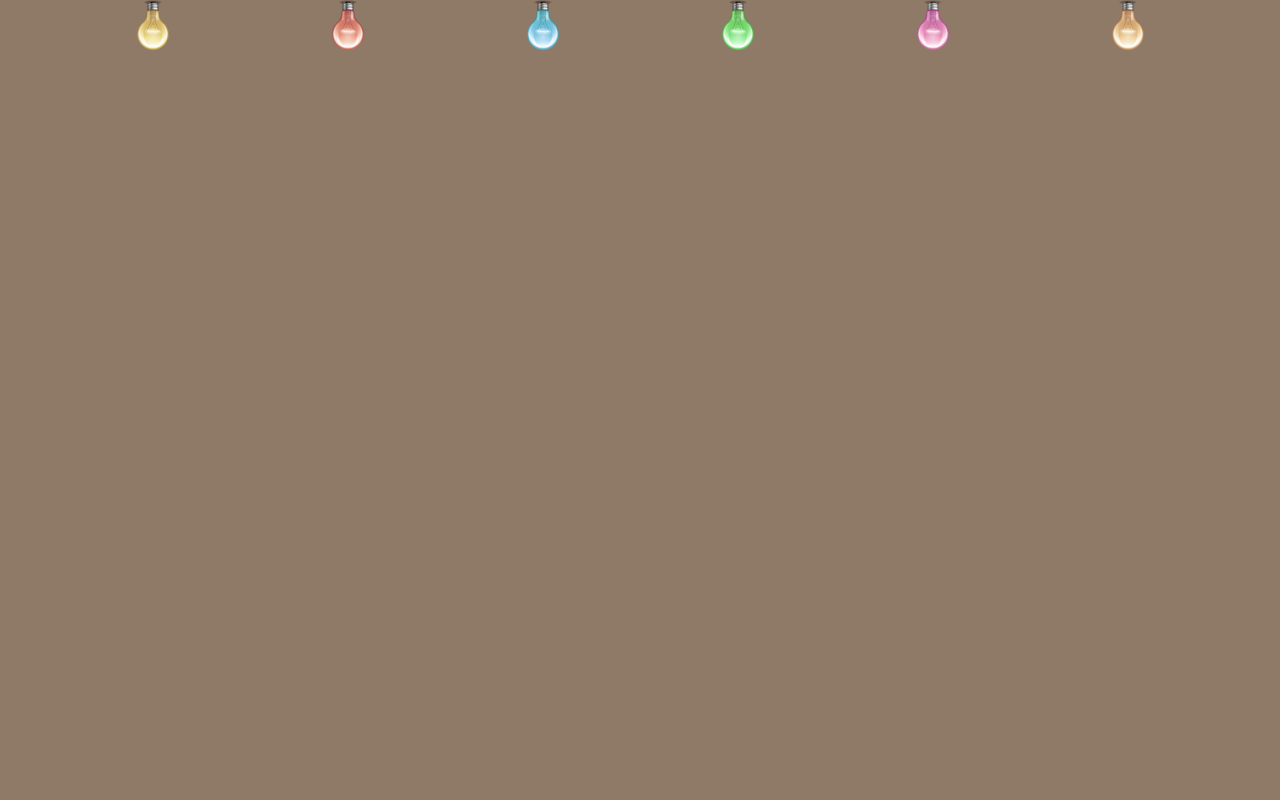
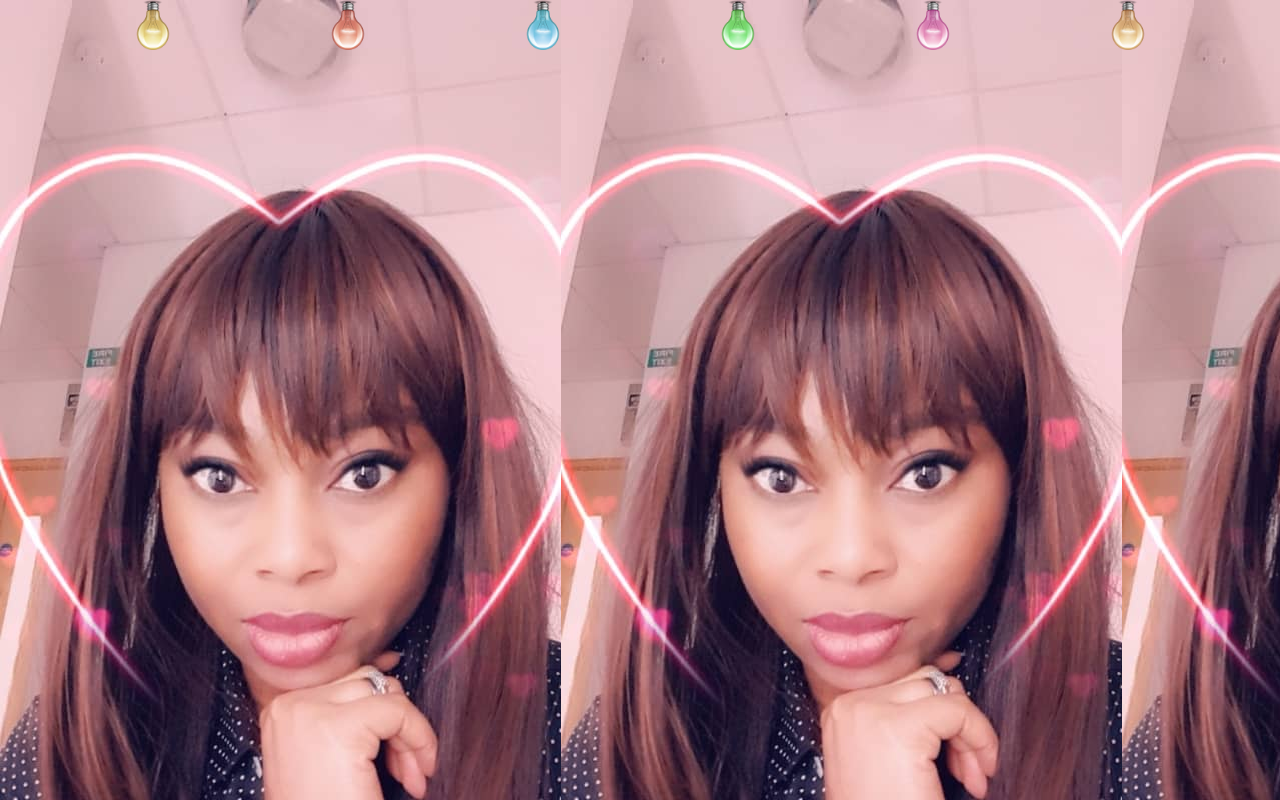
Before and after one commit to ehiaig/happybirthdaydi, a website: page index.html in a window 1280 px wide. Both pictures are taken after a click on the button "TURN ON LIGHTS". Drawn offline with nearby package versions, Linux system fonts and the light colour scheme.

Commit message:
Update stylesheet.css

```diff
--- a/stylesheet.css
+++ b/stylesheet.css
@@ -13,7 +13,7 @@ body {
 }
 .peach {
 	background-color: #FFDAB9;
-	background-image: url('d1.jpeg');
+	background-image: url('d2.jpeg');
 
 }
 .peach-after {
```
